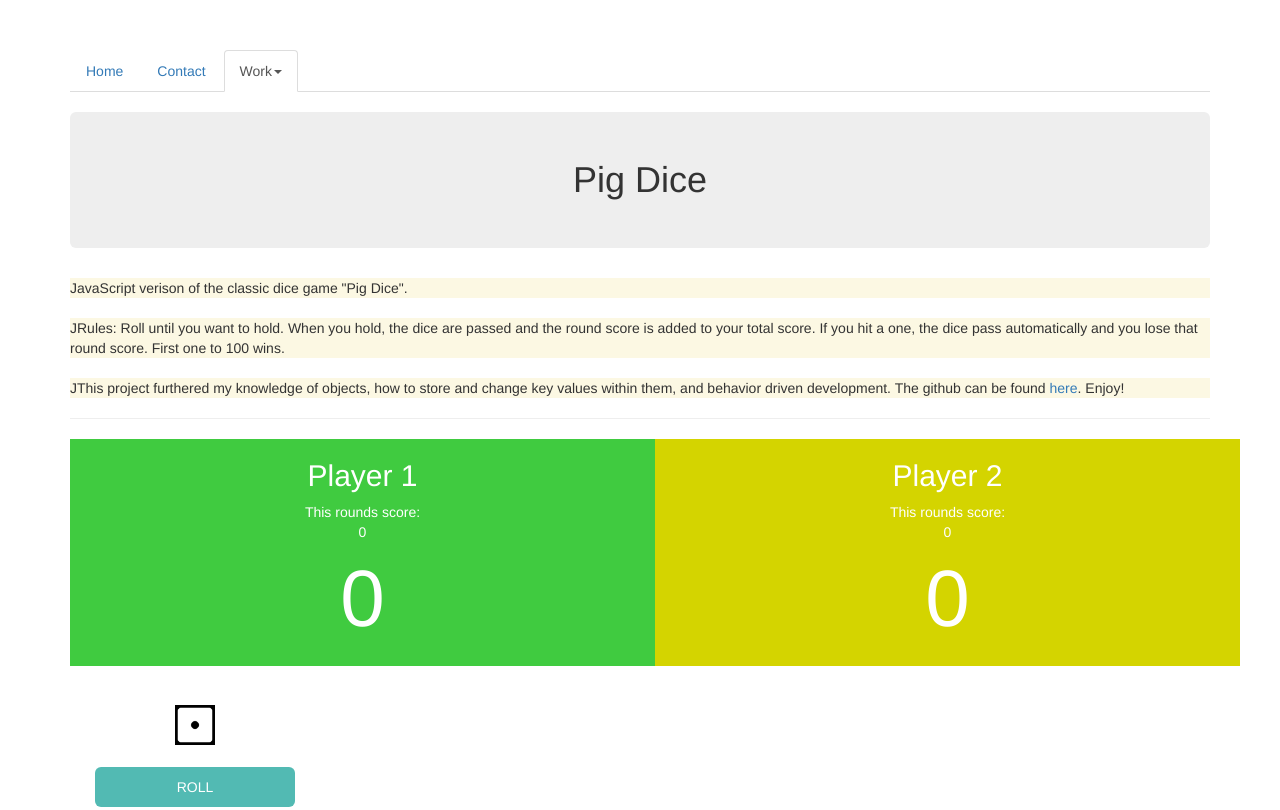
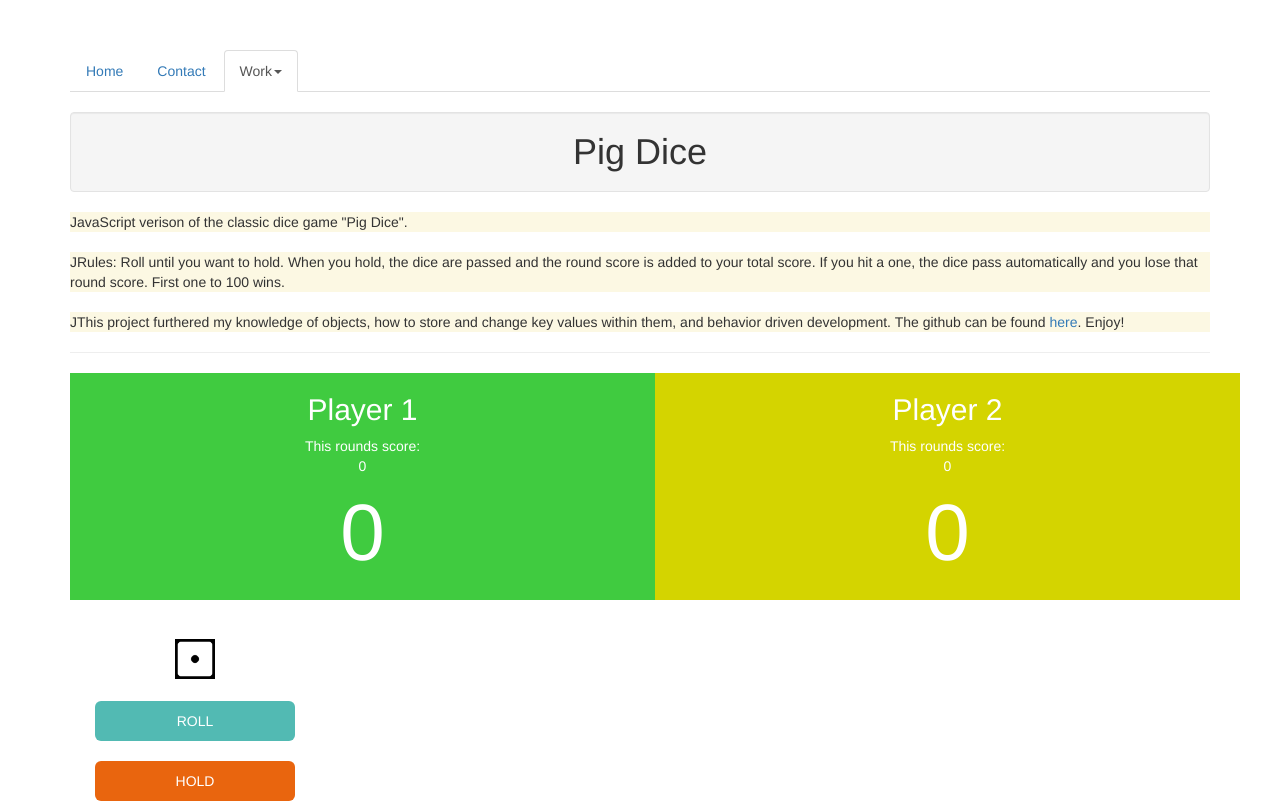
Before and after one commit to jessecallahan/Pig-Dice, a plain HTML site: page index.html in a window 1280 px wide. Shown: the top 810 px of the page. Drawn offline with nearby package versions, Linux system fonts and the light colour scheme.

Commit message:
adds well instead of jumbotron

```diff
--- a/index.html
+++ b/index.html
@@ -47,7 +47,7 @@
 
   <div class="container">
 
-    <h1 class="jumbotron">Pig Dice</h1>
+    <h1 class="well">Pig Dice</h1>
 
     <div>
       <p class=" work-description bg-warning" style="margin-top: 20px; text-align:left">JavaScript verison of
```
